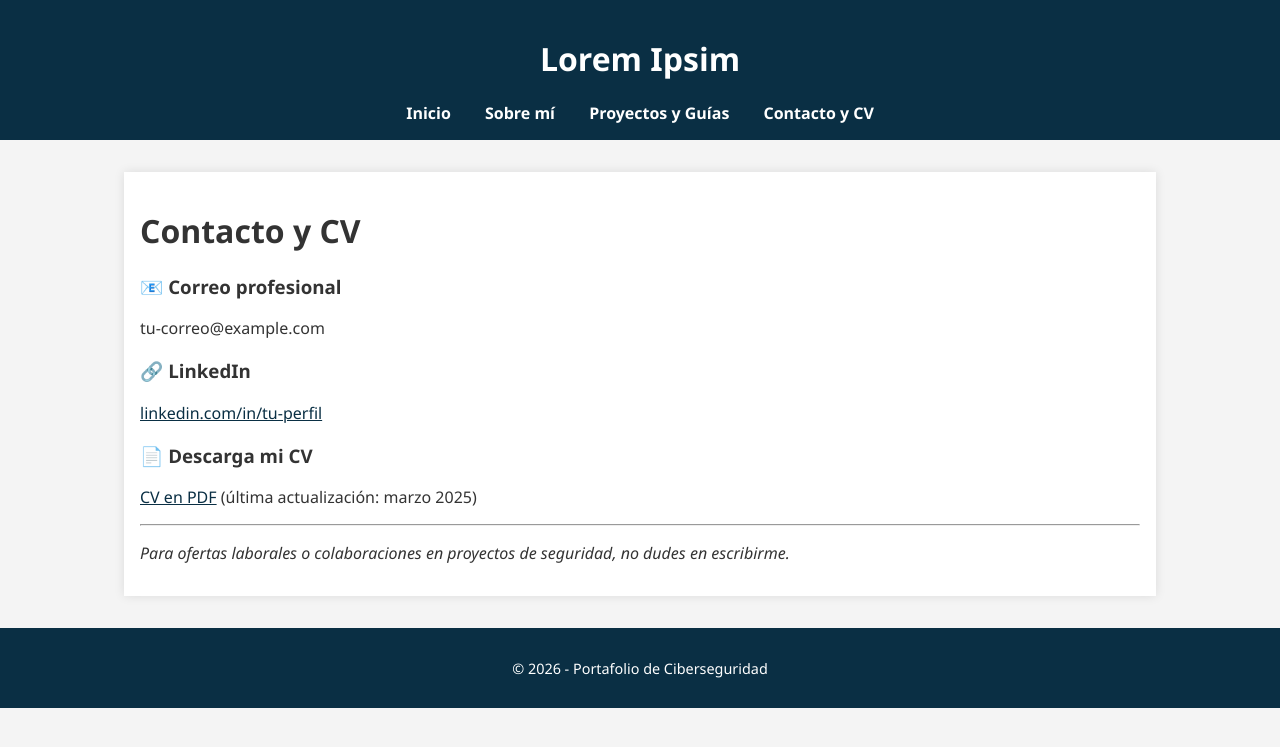
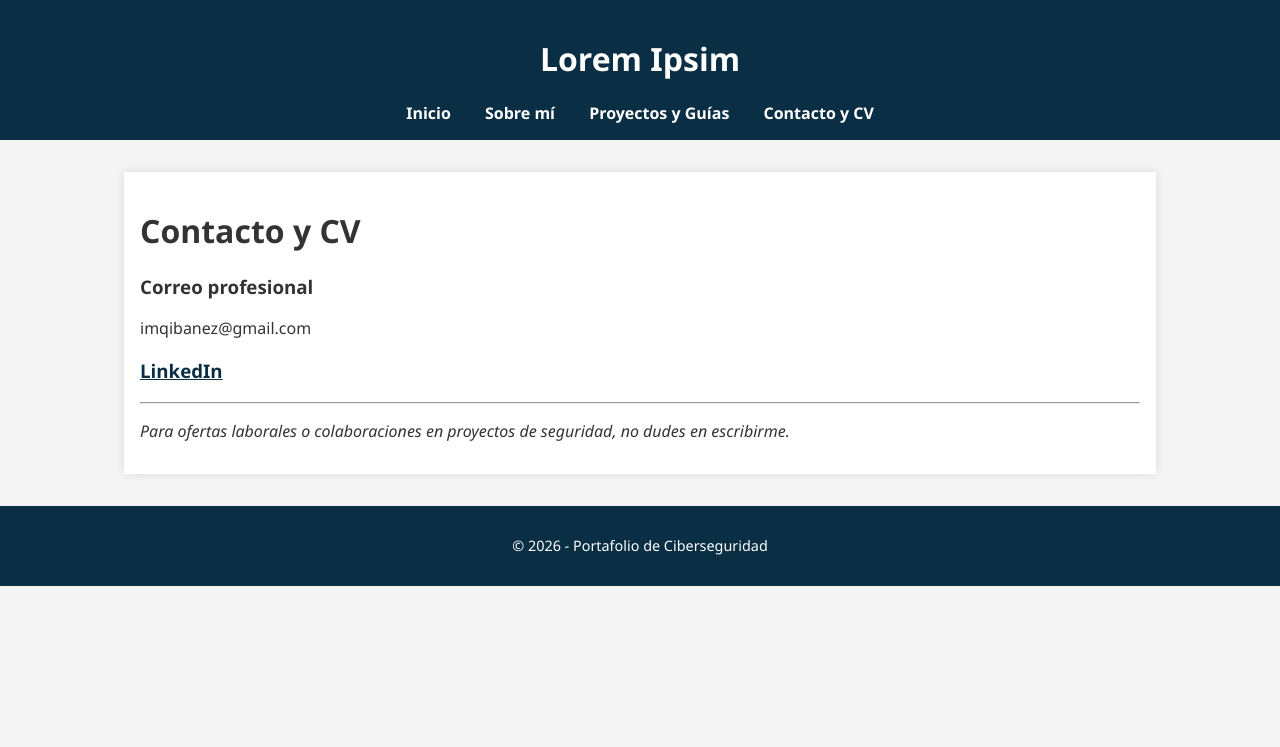
Before and after one commit to glimqitch/glimqitch.github.io, a Jekyll site: the page built from contact.md, in a window 1280 px wide. Shown: the top 747 px of the page. Built offline with Jekyll 4.4.1, drawn with Linux system fonts in a browser that asks for light colours.

Commit message:
Update contact.md

```diff
--- a/contact.md
+++ b/contact.md
@@ -5,14 +5,10 @@ title: Contacto y CV
 
 # Contacto y CV
 
-### 📧 Correo profesional
-tu-correo@example.com
+### Correo profesional
+imqibanez@gmail.com
 
-### 🔗 LinkedIn
-[linkedin.com/in/tu-perfil](https://linkedin.com/in/tu-perfil)
-
-### 📄 Descarga mi CV
-[CV en PDF](/assets/cv.pdf) (última actualización: marzo 2025)
+### [LinkedIn](https://www.linkedin.com/in/iris-queralt-9a0bba30a/)
 
 ---
 
```
